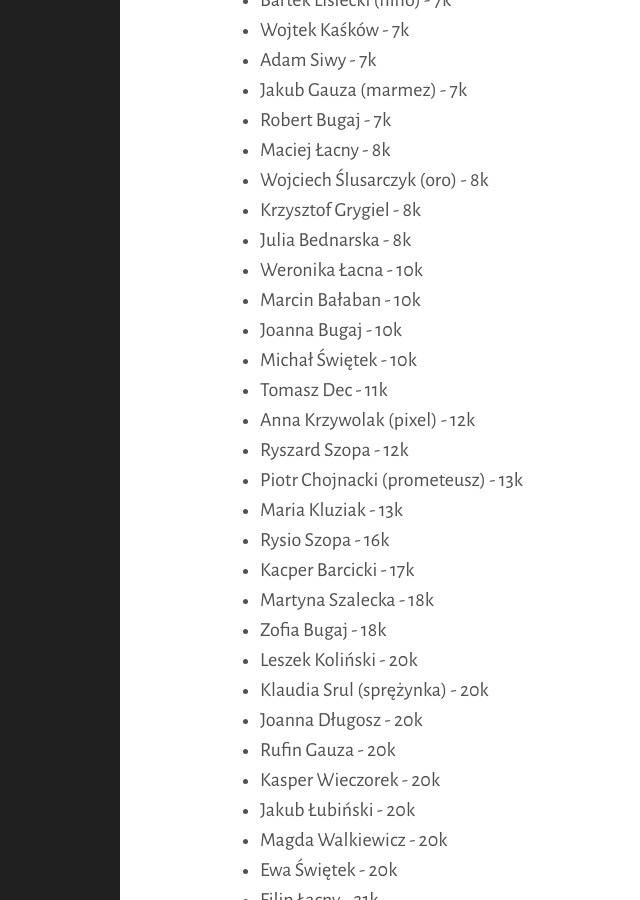
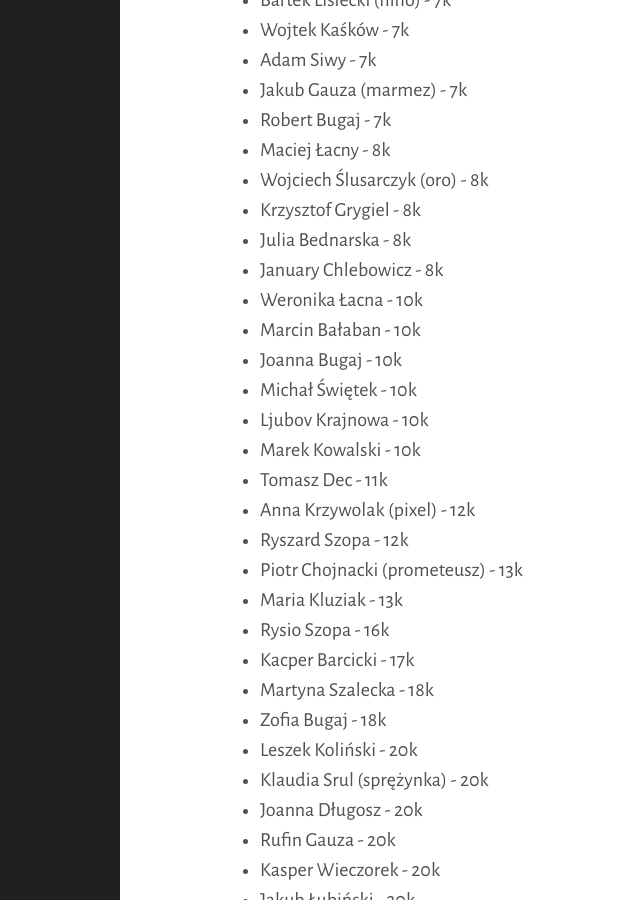
Before and after one commit to tasuki/lsg, a Jekyll site: the page built from zarejestrowani.md, in a window 1280 px wide and 900 px high, scrolled down 1115 px. Shown: the whole window, without its empty margins (240-880 px from the left). Built offline with Jekyll 4.4.1, drawn with Linux system fonts in a browser that asks for light colours.

Commit message:
Update zarejestrowani.md

```diff
--- a/zarejestrowani.md
+++ b/zarejestrowani.md
@@ -47,10 +47,13 @@ Zarejestrowani uczestnicy, mniej więcej według stopnia:
 - Wojciech Ślusarczyk (oro) - 8k
 - Krzysztof Grygiel - 8k
 - Julia Bednarska - 8k
+- January Chlebowicz - 8k
 - Weronika Łacna - 10k
 - Marcin Bałaban - 10k
 - Joanna Bugaj - 10k
 - Michał Świętek - 10k
+- Ljubov Krajnowa - 10k
+- Marek Kowalski - 10k
 - Tomasz Dec - 11k
 - Anna Krzywolak (pixel) - 12k
 - Ryszard Szopa - 12k
```
